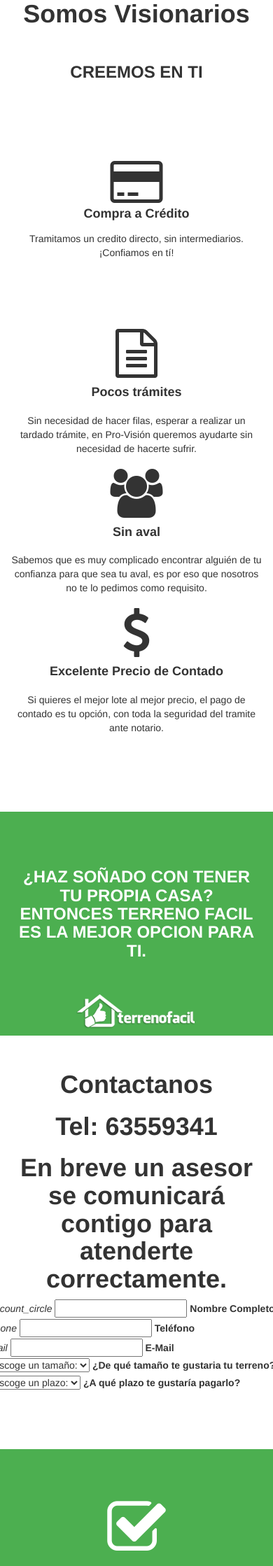
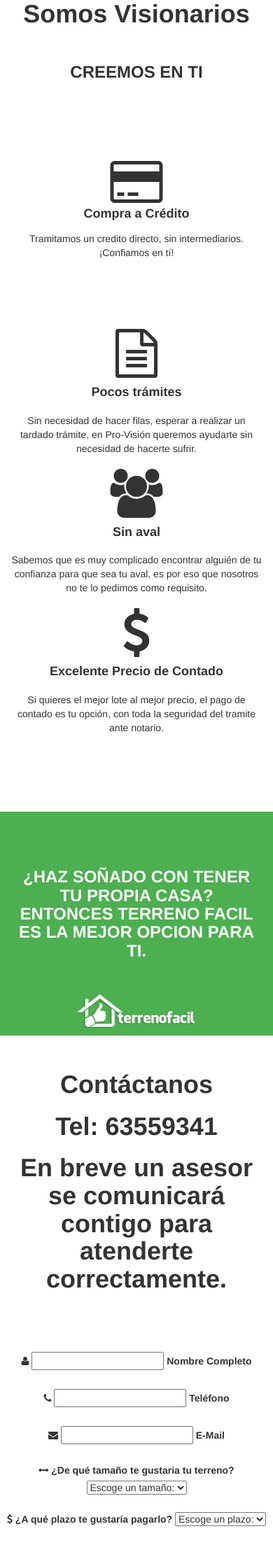
Before and after one commit to Serchcode/terrenofacil, a Django app: page / in a window 390 px wide. Shown: the part 550-2788 px from the top of the page at 70% size. Run offline with Django 3.2, Linux system fonts and the light colour scheme; some libraries are stand-ins or nearby versions.

Commit message:
Corregimos algunos bugs del index, falta checar responsive

```diff
--- a/Templates/base.html
+++ b/Templates/base.html
@@ -35,10 +35,10 @@
             </div>
             <div class="navbar-collapse collapse">
                 <ul class="nav navbar-nav navbar-right">
-                    <li ><a href="#home">INICIO</a></li>
-                    <li><a href="#features">CONCENOS</a></li>
-                    <li><a href="#developers">CONTACTO</a></li>
-                    <li><a href="mailto:info@domain.com?Subject=Product%20Enquiry" target="_top"> <i class="fa fa-phone"></i><span class="home-mail">Llamanos 63559341</span></a></li>
+                    <li ><a style="color:#fff;" href="#home">INICIO</a></li>
+                    <li ><a style="color:#fff;" href="#features">CONÓCENOS</a></li>
+                    <li ><a style="color:#fff;" href="#developers">CONTACTO</a></li>
+                    <li ><a style="color:#fff;" href="mailto:info@domain.com?Subject=Product%20Enquiry" target="_top"> <i class="fa fa-phone"></i><span class="home-mail">Llámanos 63559341</span></a></li>
                 </ul>
             </div>
 
--- a/main/templates/index.html
+++ b/main/templates/index.html
@@ -2,14 +2,14 @@
 {%load static%}
 
 {%block content%}
-<section class="header-sec" id="home" >
+<section class="header-sec" id="home">
     <div class="overlay">
  		<div class="container">
            <div class="row text-center" >
            		<div class="col-lg-8 col-lg-offset-2 col-md-8 col-md-offset-2 col-sm-10 col-sm-offset-1">
                		<h2 data-scroll-reveal="enter from the bottom after 0.1s">
                     	<strong>
-                   			Una decición inteligente para tu futuro.
+                   			Una decisión inteligente para tu futuro.
                     	</strong>
                     </h2>
                 		<div class="center"><a  texte-decoration="none" href="#" class="button">¡COTIZA UN TERRENO YA MISMO!</a></div>
@@ -104,11 +104,11 @@
 <!--TESTIMONIAL SECTION END-->
 <section class="developers" id="developers">
  	<div class="container">
-        <div class="row text-center">
+        <div class="row text-center" style="padding-bottom:75px;">
             <div class="col-lg-8 col-lg-offset-2 col-md-8 col-md-offset-2 col-sm-10 col-sm-offset-1">
                 <h1 data-scroll-reveal="enter from the bottom after 0.1s">
                     <strong>
-                  		Contactanos
+                  		Contáctanos
                     </strong>
                 </h1>
                 <h1 data-scroll-reveal="enter from the bottom after 0.3s">
@@ -123,29 +123,29 @@
                 </h1>
             </div>
         </div>
-	 	<div class="row " >
+	 	<div class="row">
             <form class="white" method="POST" action="	">
                 {% csrf_token %}
             <div class="row">
-                <div class="input-field col s12 m6">
-                  <i class="material-icons prefix">account_circle</i>
+                <div class="input-field col-lg-12 col-sm-12 text-center">
+                  <i class="fa fa-user"></i>
                   <input required="true" name="name"id="icon_prefix" type="text" class="validate">
                   <label for="icon_prefix">Nombre Completo</label>
                 </div>
-
-                <div class="input-field col s12 m6">
-                  <i class="material-icons prefix">phone</i>
+                <div class="input-field col-lg-6">
+                  <i class="fa fa-phone"></i>
                   <input required="true" name="tel"id="icon_telephone" type="tel" class="validate">
                   <label for="icon_telephone">Teléfono</label>
                 </div>
 
-                <div class="input-field col s12">
-                  <i class="material-icons prefix">mail</i>
+                <div class="input-field col-lg-6">
+                  <i class="fa fa-envelope"></i>
                   <input required="true" name="mail"id="email" type="email" class="validate">
                   <label for="email" data-error="Ingrese un Email válido" data-success="Email válido">E-Mail</label>
                 </div>
-
-                <div class="input-field col s12 m6">
+                <div class="input-field col-lg-6">
+                <i class="fa fa-arrows-h"></i>
+                <label>¿De qué tamaño te gustaria tu terreno?</label>
                 <select name="size">
                   <option value="" disabled selected>Escoge un tamaño: </option>
                   <option value="120m">120m</option>
@@ -153,10 +153,11 @@
                   <option value="300m">300m</option>
                   <option value="Otro Tamaño">Otro</option>
                 </select>
-                <label>¿De qué tamaño te gustaria tu terreno?</label>
               	</div>
 
-               <div class="input-field col s12 m6">
+               <div class="input-field col-lg-6">
+                <i class="fa fa-dollar "></i>
+                 <label>¿A qué plazo te gustaría pagarlo?</label>
                 <select name="plazo">
                   <option value="" disabled selected>Escoge un plazo: </option>
                   <option value="12 meses">1 año</option>
@@ -164,7 +165,6 @@
                   <option value="36 meses">3 años</option>
                   <option value="60 meses">5 años</option>
                 </select>
-                <label>¿A qué plazo te gustaría pagarlo?</label>
               </div>
             </div>
         </div>
@@ -172,20 +172,24 @@
   </div>
  </section>
 <!--DEVELOPERS SECTION END-->
-<section class="price-sec text-center "  id="pricing">
-    <div class="col-lg-6  col-md-6 col-sm-6 single-price" data-scroll-reveal="enter from the left after 0.2s">
+<section class="price-sec text-center"  id="pricing">
+  <div class="container" style="width:100%;">
+  <div class="row">
+    <div class="col-lg-6  col-md-6 col-sm-12 single-price" data-scroll-reveal="enter from the top after 0.2s">
         <span ><i class="fa fa-check-square-o"></i></span>
             <h1>ASÍ DE FACIL</h1>
             <h1>ADQUIERE TU TERRENO</h1>
             <br>
   	</div>
-    <div class="col-lg-6  col-md-6 col-sm-6 multi-price" data-scroll-reveal="enter from the right after 0.2s">
+    <div class="col-lg-6 col-md-5 col-sm-12 multi-price" data-scroll-reveal="enter from the top after 0.2s">
         <span ><i class="fa fa-phone"></i></span>
             <h1>SOLO INGRESA TUS DATOS Y UN ASESOR SE PONDRÁ EN CONTACTO CONTIGO</h1>
+            </div>
+    </div>
     </div>
 </section>
 <!--PRICING SECTION END-->
-<section class="contact" id="contact" >
+<section class="contact text-center" id="contact" >
  <div class="container">
         <div class="row text-center " >
             <div class="col-lg-8 col-lg-offset-2 col-md-8 col-md-offset-2 col-sm-10 col-sm-offset-1">
@@ -199,20 +203,20 @@
     <div class="row">
         <div class="col-lg-6 col-md-6 col-sm-6" data-scroll-reveal="enter from the right after 0.2s">
             <p>
-              <i class=" fa fa-phone"></i>Telefono: 63559341
+              <i class=" fa fa-phone"></i> Telefono: 63559341
             </p>
             <br/>
             <p>
-              <i class=" fa fa-envelope"></i>email: terrenofacil@contaco.com
+              <i class=" fa fa-envelope"></i> email: terrenofacil@contaco.com
 			      </p>
      	</div>
         <div class="col-lg-6 col-md-6 col-sm-6" data-scroll-reveal="enter from the left after 0.4s">
             <p>
-            <i class="fa fa-facebook-square"></i>www.facebook/terrenofacil.com
+            <i class="fa fa-facebook-square"></i> www.facebook/terrenofacil.com
             </p>
             <br>
             <p>
-            <i class="fa fa-twitter-square"></i>@terrenofacil
+            <i class="fa fa-twitter-square"></i> @terrenofacil
             </p>
         </div>
 	</div>
--- a/static/css/style.css
+++ b/static/css/style.css
@@ -40,7 +40,9 @@
     ===================================*/
 
 .logo-custom {
-     max-height:43px;
+    margin-top: -7px;
+     width: 80px;
+
 
 }
 .logo-custom2{
@@ -52,6 +54,7 @@
     font-size:12px;
     font-weight:900;
     letter-spacing:1px;
+    width: 100%;
 
 }
 /*.navbar-inverse {
@@ -75,7 +78,7 @@
 
 padding-top: 10px;
 padding-bottom: 60px;
-background: url(static/media/logo.png) no-repeat center center;
+background: url('../media/back2.jpg') no-repeat center center;
 padding: 0;
 -webkit-background-size: cover;
 background-size: cover;
@@ -83,7 +86,7 @@
  background-attachment:fixed;
 }
 .header-sec .overlay{
-    background-color:#4CAF50;
+ /* background-color:#4CAF50;*/
 min-height: 500px;
 }
     .header-sec h2 {
@@ -124,13 +127,16 @@
     line-height:35px;
 }
 
+.input-field{
+  padding-bottom: 25px;
+  text-align: center;
+}
 
 /*=====================================
   ESTILOS DE MENSAJES DESPUES DEL CONTACTO JAJAJAJ
     ===================================*/
 
 .price-sec {
-
     padding-top: 40px;
     padding-bottom: 60px;
     color:#fff;
@@ -183,6 +189,7 @@
   padding: 2em 4em;
   position: absolute;
   text-decoration: none;
+  width: 80%;
   transition: all 200ms ease-out;
 
 }
@@ -194,6 +201,7 @@
   left:65%;
   position: inherit;
   top: 50%;
+  padding-top: 10%;
   transform: translate(-50%,-50%);
 }
 
```
Also changed, not shown: static/media/back.jpg (added), static/media/back2.jpg (added).
